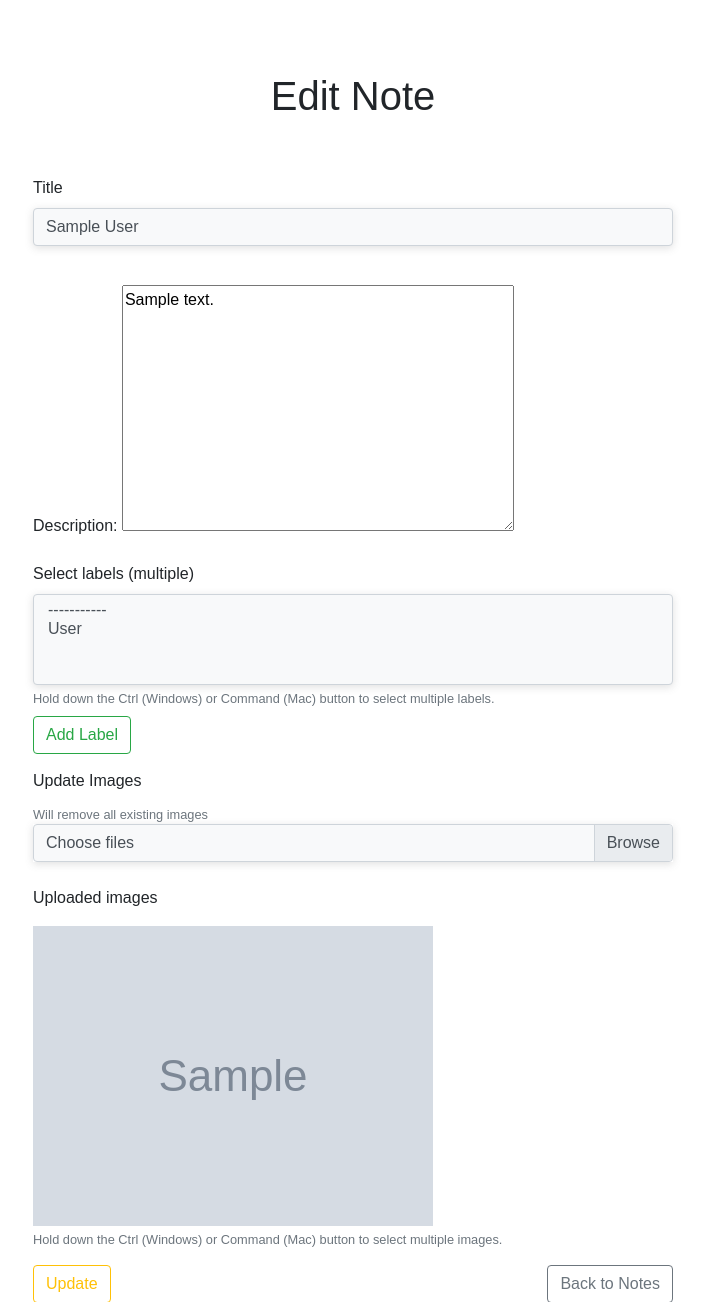
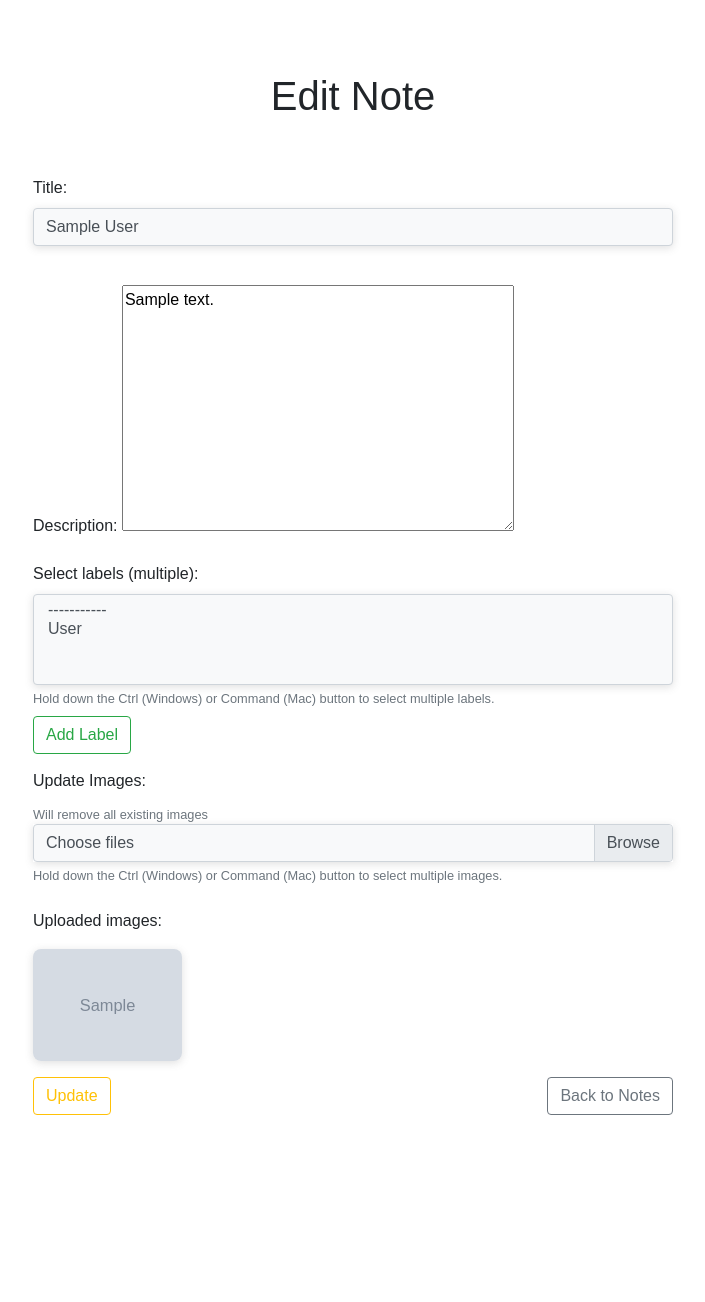
Before and after one commit to Sakib2186/Note-App, a Django app: page /edit/1 in a window 1280 px wide. Shown: the top 1302 px of the page, without its empty margins (287-992 px from the left). After the commit the page ends 1163 px from the top, so only its background shows below. Run offline with Django 4.2, Linux system fonts and the light colour scheme; the first user in the database is signed in; tables that the repository leaves empty hold one stand-in row (Sample ...); some libraries are stand-ins or nearby versions.

Commit message:
made some minor changes to frontend

```diff
--- a/UserData/Templates/notes_edit.html
+++ b/UserData/Templates/notes_edit.html
@@ -32,6 +32,48 @@
             margin: auto;
         }
 
+
+
+        .selected-image-container {
+            max-width: 200px; /* Set the maximum width for the image container */
+        }
+
+        .selected-image {
+            max-width: 100%; /* Make the image responsive within its container */
+            height: auto;    /* Maintain the aspect ratio */
+        }
+
+
+
+        .masonry-container {
+            column-count: 3;
+            column-gap: 15px;
+            max-width: 1200px;
+            margin: 0 auto;
+        }
+
+        .masonry-item {
+            break-inside: avoid;
+            margin-bottom: 15px;
+            border-radius: 8px;
+            overflow: hidden;
+            box-shadow: rgba(99, 99, 99, 0.2) 0px 2px 8px 0px;
+            transition: box-shadow 0.3s ease;
+        }
+
+        .masonry-item img {
+            width: 100%;
+            height: auto;
+            display: block;
+        }
+
+        .masonry-item:hover {
+            box-shadow: rgba(50, 50, 93, 0.25) 0px 13px 27px -5px, rgba(0, 0, 0, 0.3) 0px 8px 16px -8px;
+        }
+
+
+
+
         /* Responsive adjustments */
         @media only screen and (max-width: 1200px) {
             .note_form {
@@ -53,14 +95,34 @@
             }
         }
 
-        .selected-image-container {
-          max-width: 200px; /* Set the maximum width for the image container */
-          }
 
-          .selected-image {
-              max-width: 100%; /* Make the image responsive within its container */
-              height: auto;    /* Maintain the aspect ratio */
-          }
+
+        @media (max-width: 576px) {
+            .masonry-item {
+                width: 100%;
+            }
+            .masonry-container {
+                column-count: 1;
+            }
+        }
+
+        @media (min-width: 576px) {
+            .masonry-container {
+                column-count: 2;
+            }
+        }
+
+        @media (min-width: 768px) {
+            .masonry-container {
+                column-count: 3;
+            }
+        }
+
+        @media (min-width: 992px) {
+            .masonry-container {
+                column-count: 4;
+            }
+        }
     </style>
 </head>
 <body class="bg-white">
@@ -77,7 +139,7 @@
                     {% csrf_token %}
 
                     <div class="form-group">
-                        <label for="title">Title</label>
+                        <label for="title">Title:</label>
                         <input name="title" type="text" class="form-control bg-light" id="title" placeholder="Note Title" value="{{title}}">
                     </div>
 
@@ -88,7 +150,7 @@
                     </div>
 
                     <div class="form-group">
-                        <label for="labels">Select labels (multiple)</label>
+                        <label for="labels">Select labels (multiple):</label>
                         <select id="labels" name="label" class="form-control bg-light" multiple>
                             <option value="None">-----------</option>
                             {% for i in all_label %}
@@ -104,20 +166,29 @@
                     </div>
 
                     <div class="form-group">
-                        <label for="images">Update Images</label>
+                        <label for="images">Update Images:</label>
                         <small class="form-text text-muted mt-1">Will remove all existing images</small>
                         <div class="custom-file">
                             <input type="file" class="custom-file-input" id="image-input" name="image" multiple>
                             <label class="custom-file-label bg-light" for="image-input">Choose files</label>
                         </div>
+                        <small class="form-text text-muted mt-1">Hold down the Ctrl (Windows) or Command (Mac) button to select multiple images.</small>
                         <div id="selected-images-container"></div>
                         <br>
-                        <p>Uploaded images</p>
+
+                        <p>Uploaded images:</p>
                         <input type="hidden" name="selected_images" id="selected-images">
-                        {% for i in images %}
-                            <img class="selected-images" src="{{media_url}}{{i.image}}">
-                        {% endfor %}
-                        <small class="form-text text-muted mt-1">Hold down the Ctrl (Windows) or Command (Mac) button to select multiple images.</small>
+
+
+
+                        <div class="masonry-container">
+                            {% for i in images %}
+                                <div class="masonry-item">
+                                    <img class="selected-images" src="{{media_url}}{{i.image}}">
+                                </div>
+                            {% endfor %}
+                        </div>
+
                     </div>
 
 
--- a/UserData/Templates/notes_home.html
+++ b/UserData/Templates/notes_home.html
@@ -139,7 +139,7 @@
                             <h5 class="card-title">{{note.pk}}. {{note.title | safe }}</h5>
                             <p>Posted on {{ note.created_at|date:"F j, Y H:i" }}</p>
                             <p class="card-text">Label(s): {{note.note_label}}</p>
-                            <p class="card-text" style="max-height: 100px; overflow: hidden;">{{note.description | safe}}</p>
+                            <p class="card-text" style="max-height: 100px; overflow: hidden;">{{note.description}}</p>
                             <a href="{% url 'UserData:note_description' pk=note.pk %}" style="position: absolute; top: 0; bottom: 0; left: 0; width: 100%;"></a>
                         </div>
                     </div>
--- a/UserData/views.py
+++ b/UserData/views.py
@@ -116,7 +116,8 @@ def add_note(request, username):
 
 
     context={'label':labels,
-             'form':form}
+             'form':form,
+             'username2':username}
 
     return render(request, 'add_note.html',context)
 
@@ -139,6 +140,8 @@ def note_description(request, pk):
     }
 
     return render(request, 'note_description.html', context)
+
+
 @login_required
 def notes_edit(request,pk):
     instance = get_object_or_404(UserNotes, pk=pk)
```
Also changed, not shown: UserData/Templates/add_note.html (+12 -5 lines), UserData/Templates/note_description.html (+35 -25 lines).
